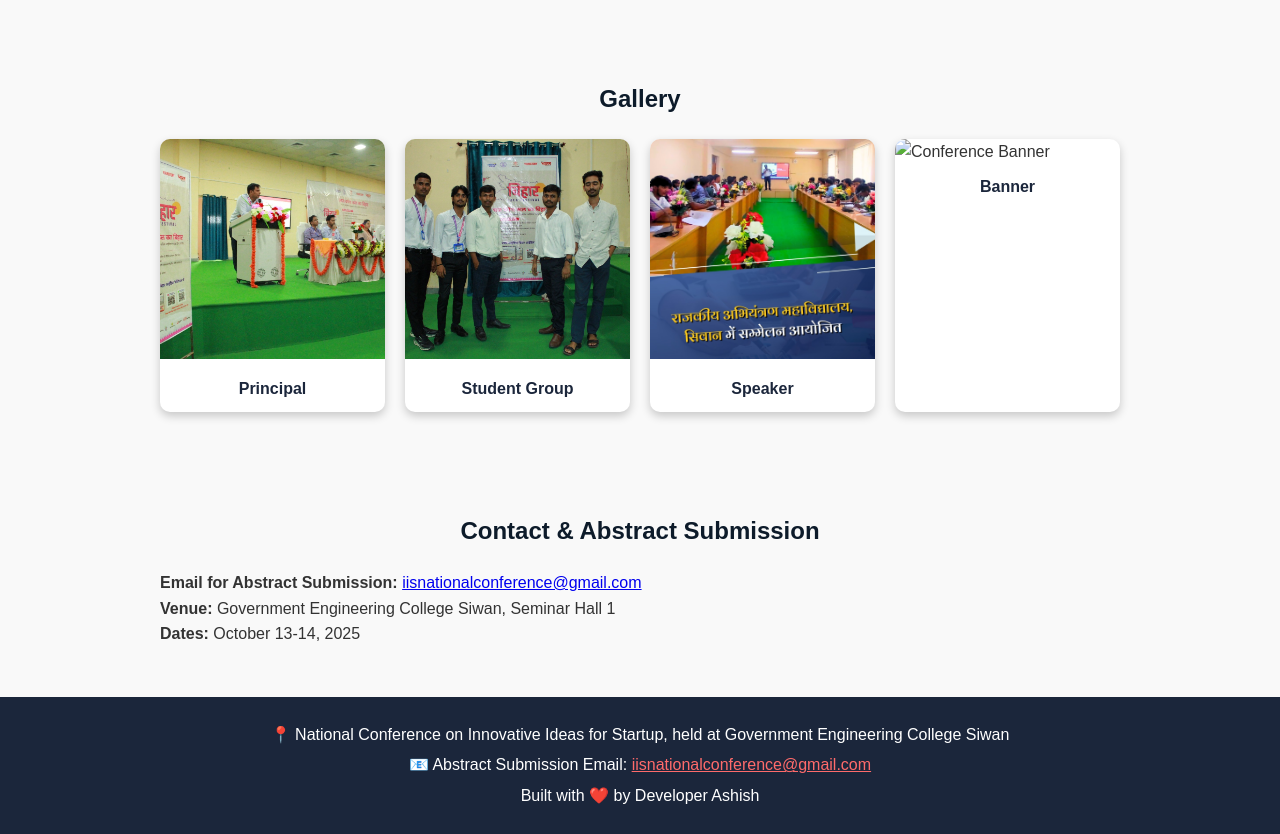
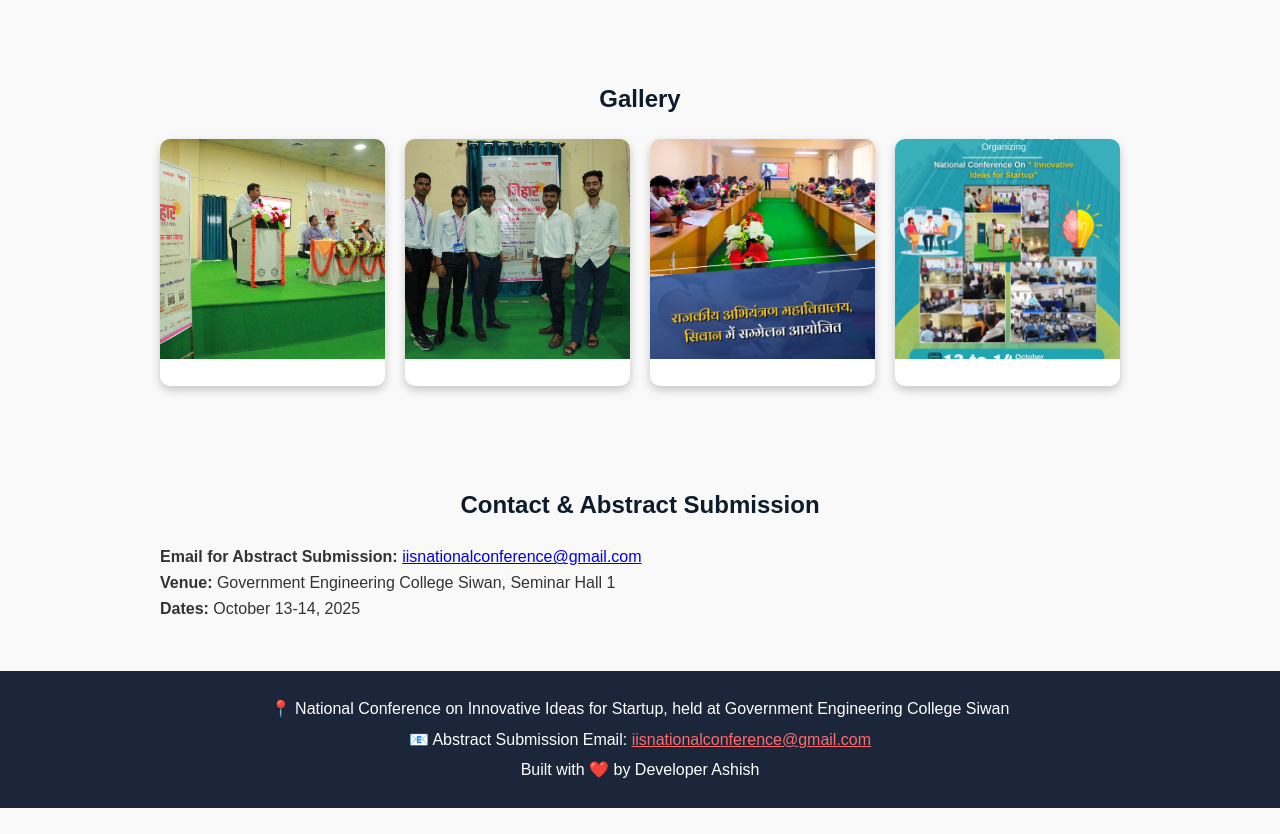
Before and after one commit to developerashish19/National-Conference-on-Innovative-ideas, a plain HTML site: page index.html in a window 1280 px wide. Shown: the part 2360-3194 px from the top of the page. After the commit the page ends 3168 px from the top, so only its background shows below. Drawn offline with Linux system fonts and the light colour scheme.

Commit message:
image update

```diff
--- a/index.html
+++ b/index.html
@@ -158,10 +158,10 @@
   <section id="gallery">
     <h2>Gallery</h2>
     <div class="images">
-      <div class="card"><img src="principal.jpg" alt="Principal"><p>Principal</p></div>
-      <div class="card"><img src="students.jpg" alt="Student Group"><p>Student Group</p></div>
-      <div class="card"><img src="speaker.jpg" alt="Speaker"><p>Speaker</p></div>
-      <div class="card"><img src="banner.jpg" alt="Conference Banner"><p>Banner</p></div>
+      <div class="card"><img src="principal.jpg" alt="Principal"><p></p></div>
+      <div class="card"><img src="students.jpg" alt="Student Group"><p></p></div>
+      <div class="card"><img src="speaker.jpg" alt="Speaker"><p></p></div>
+      <div class="card"><img src="banner.jpg" alt="Conference Banner"><p></p></div>
     </div>
   </section>
 
```
Also changed, not shown: banner.jpg (added).
